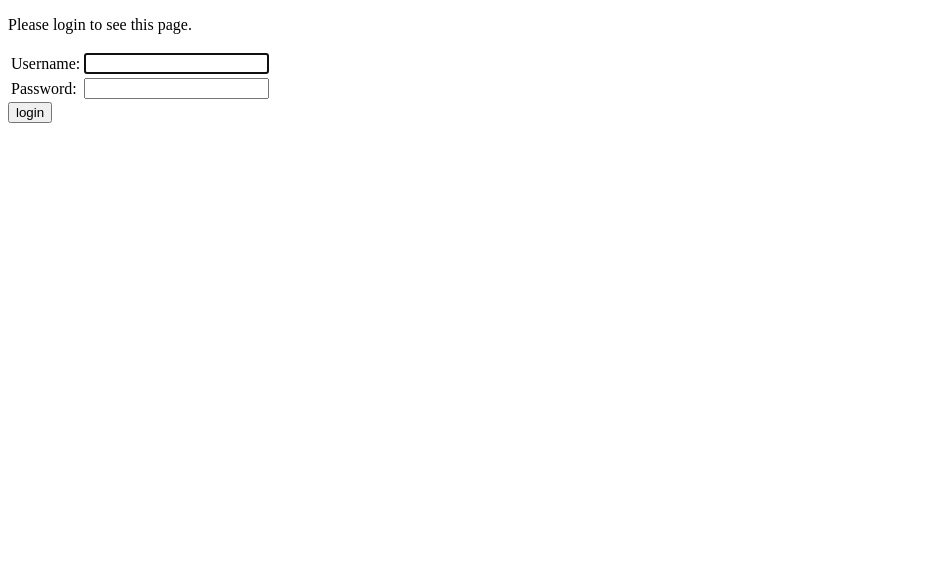
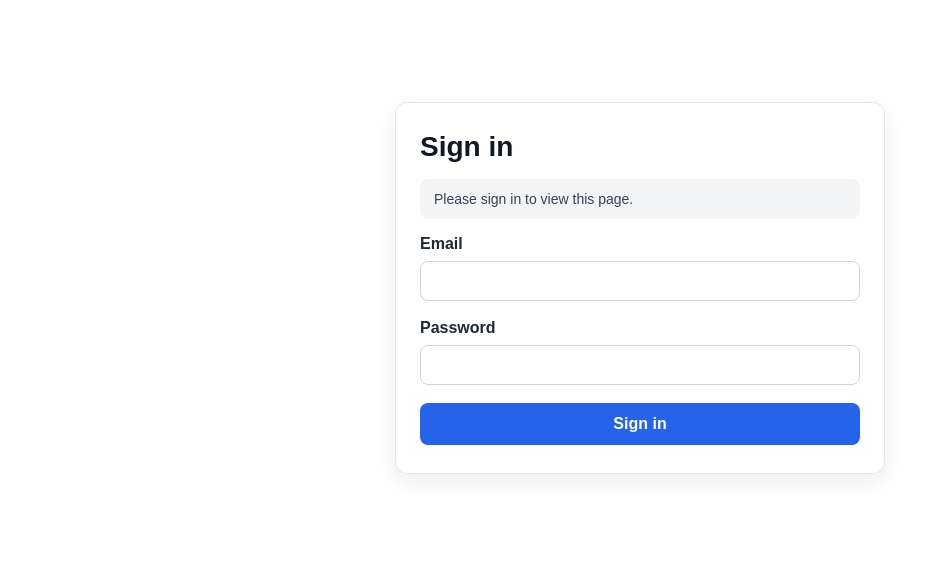
Before and after one commit to qmayker/lms, a Django app: page /login/?next=/groups/ in a window 1280 px wide. Shown: the top 567 px of the page, without its empty margins (0-940 px from the left). Run offline with Django 5.2, Linux system fonts and the light colour scheme; parts of the project's set-up code (start-up, migrations or seed data) failed here and were passed over.

Commit message:
fixed email login

```diff
--- /dev/null
+++ b/registration/forms.py
@@ -0,0 +1,42 @@
+from django import forms
+from django.contrib.auth import authenticate, get_user_model
+from django.contrib.auth.forms import AuthenticationForm
+from django.core.exceptions import ValidationError
+from django.views.decorators.debug import sensitive_variables
+
+UserModel = get_user_model()
+
+
+class EmailLoginForm(AuthenticationForm):
+    email = forms.EmailField(
+        required=True,
+        label="Email",
+        widget=forms.EmailInput(attrs={"autocomplete": "email"}),
+    )
+
+    def __init__(self, request=..., *args, **kwargs):
+        super().__init__(request, *args, **kwargs)
+        self.email_field = UserModel._meta.get_field(UserModel.EMAIL_FIELD)
+
+    @sensitive_variables()
+    def clean(self):
+        email = self.cleaned_data.get("email")
+        password = self.cleaned_data.get("password")
+
+        if email is not None and password:
+            self.user_cache = authenticate(
+                self.request, username=email, password=password
+            )
+            if self.user_cache is None:
+                raise self.get_invalid_login_error()
+            else:
+                self.confirm_login_allowed(self.user_cache)
+
+        return self.cleaned_data
+
+    def get_invalid_login_error(self):
+        return ValidationError(
+            self.error_messages["invalid_login"],
+            code="invalid_login",
+            params={"username": self.email_field.verbose_name},
+        )
--- /dev/null
+++ b/registration/static/registration/styles.css
@@ -0,0 +1,108 @@
+.auth-shell {
+    min-height: 70vh;
+    display: flex;
+    align-items: center;
+    justify-content: center;
+    padding: 32px 16px;
+    box-sizing: border-box;
+    font-family: Arial, sans-serif;
+}
+
+.auth-card {
+    width: 100%;
+    max-width: 440px;
+    background: #fff;
+    border: 1px solid #e5e7eb;
+    border-radius: 12px;
+    box-shadow: 0 8px 24px rgba(15, 23, 42, 0.08);
+    padding: 28px 24px;
+}
+
+.auth-card h2 {
+    margin: 0 0 16px;
+    font-size: 28px;
+    color: #111827;
+}
+
+.auth-message {
+    margin-bottom: 16px;
+    padding: 12px 14px;
+    border-radius: 8px;
+    background: #f3f4f6;
+    color: #374151;
+    font-size: 14px;
+}
+
+.form-errors {
+    margin-bottom: 20px;
+    padding: 12px 14px;
+    border-radius: 8px;
+    background: #fef2f2;
+    border: 1px solid #fecaca;
+    color: #991b1b;
+}
+
+.form-errors .errorlist,
+.field-errors .errorlist {
+    margin: 0;
+    padding-left: 18px;
+}
+
+.form-field {
+    margin-bottom: 18px;
+}
+
+.form-field label {
+    display: block;
+    margin-bottom: 8px;
+    font-weight: 600;
+    color: #1f2937;
+}
+
+.form-field input {
+    width: 100%;
+    box-sizing: border-box;
+    padding: 10px 12px;
+    border: 1px solid #d1d5db;
+    border-radius: 8px;
+    font-size: 16px;
+    transition: border-color 0.2s ease, box-shadow 0.2s ease;
+}
+
+.form-field input:focus {
+    outline: none;
+    border-color: #2563eb;
+    box-shadow: 0 0 0 3px rgba(37, 99, 235, 0.15);
+}
+
+.has-error input {
+    border-color: #dc2626;
+    background: #fff7f7;
+}
+
+.field-errors {
+    margin-top: 8px;
+    color: #b91c1c;
+    font-size: 13px;
+}
+
+.submit-btn {
+    width: 100%;
+    border: none;
+    border-radius: 8px;
+    background: #2563eb;
+    color: #fff;
+    padding: 12px 16px;
+    font-size: 16px;
+    font-weight: 600;
+    cursor: pointer;
+    transition: background 0.2s ease;
+}
+
+.submit-btn:hover {
+    background: #1d4ed8;
+}
+
+.hidden-input {
+    display: none;
+}
--- a/registration/templates/registration/login.html
+++ b/registration/templates/registration/login.html
@@ -1,36 +1,73 @@
 {% extends "base.html" %}
+{% load static %}
+
+{% block title %}Sign in{% endblock %}
+
+{% block extra_css %}
+    <link rel="stylesheet" href="{% static 'registration/styles.css' %}">
+{% endblock %}
 
 {% block content %}
+    <div class="auth-shell">
+        <div class="auth-card">
+            <h2>Sign in</h2>
 
-    {% if form.errors %}
-    <p>Your username and password didn't match. Please try again.</p>
-    {% endif %}
+            {% if next %}
+                {% if user.is_authenticated %}
+                    <div class="auth-message">
+                        Your account does not have access to this page. Please sign in with an account that has access.
+                    </div>
+                {% else %}
+                    <div class="auth-message">
+                        Please sign in to view this page.
+                    </div>
+                {% endif %}
+            {% endif %}
 
-    {% if next %}
-        {% if user.is_authenticated %}
-        <p>Your account doesn't have access to this page. To proceed,
-        please login with an account that has access.</p>
-        {% else %}
-        <p>Please login to see this page.</p>
-        {% endif %}
-    {% endif %}
+            {% if form.non_field_errors %}
+                <div class="form-errors">
+                    <ul class="errorlist">
+                        {% for error in form.non_field_errors %}
+                            <li>{{ error }}</li>
+                        {% endfor %}
+                    </ul>
+                </div>
+            {% endif %}
 
-    <form method="post" action="{% url 'registration:login' %}">
-    {% csrf_token %}
-    <table>
-    <tr>
-        <td>{{ form.username.label_tag }}</td>
-        <td>{{ form.username }}</td>
-    </tr>
-    <tr>
-        <td>{{ form.password.label_tag }}</td>
-        <td>{{ form.password }}</td>
-    </tr>
-    </table>
+            <form method="post" action="{% url 'registration:login' %}" novalidate>
+                {% csrf_token %}
 
-    <input type="submit" value="login">
-    <input type="hidden" name="next" value="{{ next }}">
-    </form>
+                <div class="form-field {% if form.email.errors %}has-error{% endif %}">
+                    <label for="{{ form.email.id_for_label }}">{{ form.email.label }}</label>
+                    {{ form.email }}
+                    {% if form.email.errors %}
+                        <div class="field-errors">
+                            <ul class="errorlist">
+                                {% for error in form.email.errors %}
+                                    <li>{{ error }}</li>
+                                {% endfor %}
+                            </ul>
+                        </div>
+                    {% endif %}
+                </div>
 
+                <div class="form-field {% if form.password.errors %}has-error{% endif %}">
+                    <label for="{{ form.password.id_for_label }}">{{ form.password.label }}</label>
+                    {{ form.password }}
+                    {% if form.password.errors %}
+                        <div class="field-errors">
+                            <ul class="errorlist">
+                                {% for error in form.password.errors %}
+                                    <li>{{ error }}</li>
+                                {% endfor %}
+                            </ul>
+                        </div>
+                    {% endif %}
+                </div>
 
+                <input class="hidden-input" type="hidden" name="next" value="{{ next }}">
+                <button class="submit-btn" type="submit">Sign in</button>
+            </form>
+        </div>
+    </div>
 {% endblock %}
--- a/registration/views.py
+++ b/registration/views.py
@@ -1,16 +1,9 @@
 from django.contrib.auth.views import LoginView
+
+from .forms import EmailLoginForm
 
 # Create your views here.
 
 
 class UserLoginView(LoginView):
-    def post(self, request, *args, **kwargs):
-        return super().post(request, *args, **kwargs)
-
-
-# class UserLogoutView(LogoutView):
-#     http_method_names = LogoutView.http_method_names + ["get"]
-#     logout_template_name = "registration/logging_out.html"
-
-#     def get(self, request, *args, **kwargs):
-#         return render(request, self.logout_template_name)
+    form_class = EmailLoginForm
--- a/templates/base.html
+++ b/templates/base.html
@@ -9,6 +9,7 @@
 
     {% endblock title %}
     </title>
+    {% block extra_css %}{% endblock %}
 </head>
 <body>
 
--- a/users/models.py
+++ b/users/models.py
@@ -10,9 +10,9 @@ from .validators import UsernameValidator
 
 class User(AbstractUser):
     role = models.CharField(choices=UserRole.choices, default=UserRole.STUDENT)
-    email = models.EmailField(blank=False, null=False)
-
-    REQUIRED_FIELDS = ["email"]  # noqa: RUF012
+    email = models.EmailField(
+        blank=False, null=False, max_length=100, verbose_name=_("email")
+    )
     username = models.CharField(
         _("username"),
         max_length=150,
```
Also changed, not shown: users/migrations/0010_alter_user_email.py (added), users/migrations/0011_alter_user_email.py (added).
